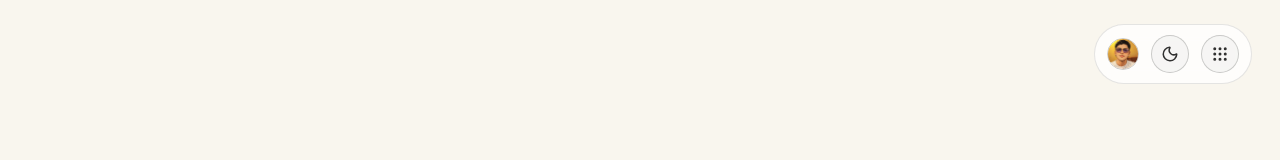
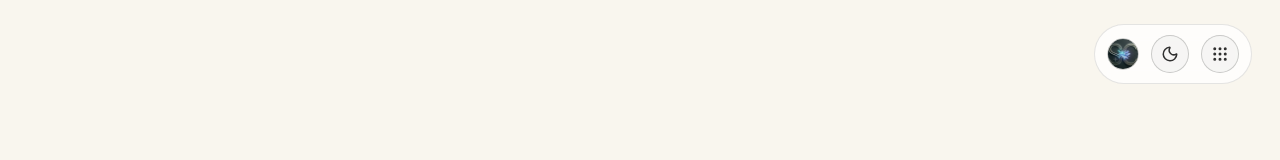
Before and after one commit to SebasC1801/CV_Sebas, a Next.js app: page / in a window 1280 px wide. Shown: the top 160 px of the page. Built offline with nearby package versions, Linux system fonts and the light colour scheme.

Commit message:
subiendo avatar

```diff
--- a/app/layout.tsx
+++ b/app/layout.tsx
@@ -26,7 +26,7 @@ export const metadata: Metadata = {
   title: "CV-Sebastian",
   description: "Portafolio personal",
   icons: {
-    icon: '/avatar_sebas.jpeg',
+    icon: '/avatar_sebas.png',
   },
 };
 
--- a/app/src/components/HeaderMenu.tsx
+++ b/app/src/components/HeaderMenu.tsx
@@ -28,7 +28,7 @@ export default function HeaderMenu() {
     <>
       <header className="header-floating">
         <div className="header-avatar">
-          <img src="/avatar_sebas.jpeg" alt="Sebastian Ceballos" />
+          <img src="/avatar_sebas.png" alt="Sebastian Ceballos" />
         </div>
         <button
           className="header-icon"
```
Also changed, not shown: public/avatar_sebas.jpeg (deleted), public/avatar_sebas.png (added).
